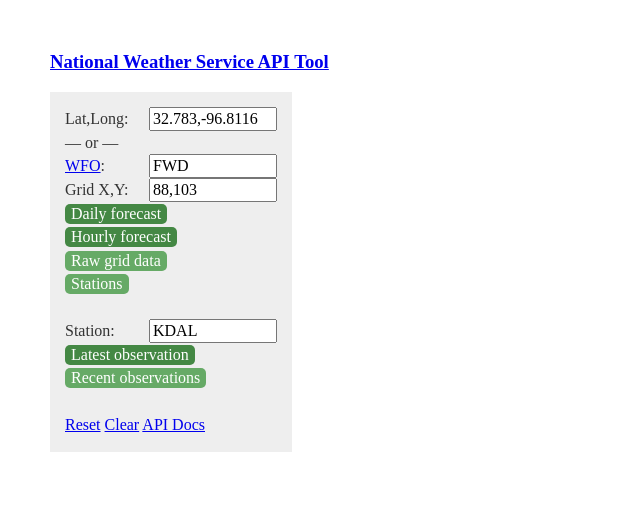
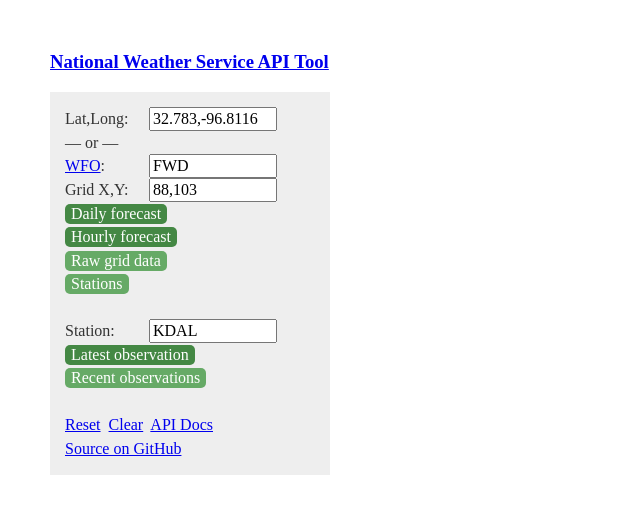
Before and after one commit to clockspot/nws-api-demo, a PHP site: page / in a window 1280 px wide. Shown: the top 514 px of the page, without its empty margins (0-640 px from the left). Run offline with PHP 8.4, Linux system fonts and the light colour scheme; some web fonts are replaced.

Commit message:
Add GitHub source link

```diff
--- a/docroot/index.php
+++ b/docroot/index.php
@@ -232,7 +232,7 @@ function callAPI($endpoint) {
       <li class='break'><label for='station'>Station:</label> <input type='text' id='station' name='station' value='<?php echo $_REQUEST['station']; ?>' /></li>
       <li><input type='submit' name='reqtype' value='Latest observation' /></li>
       <li><input type='submit' name='reqtype' value='Recent observations' class='ehh' /></li>
-      <li class='break'><a href='<?php echo parse_url($_SERVER["REQUEST_URI"], PHP_URL_PATH); ?>'>Reset</a> <a href='#' id='clearform'>Clear</a> <a href='https://www.weather.gov/documentation/services-web-api' target='_new'>API Docs</a></li>
+      <li class='break'><a href='<?php echo parse_url($_SERVER["REQUEST_URI"], PHP_URL_PATH); ?>'>Reset</a>&nbsp; <a href='#' id='clearform'>Clear</a>&nbsp; <a href='https://www.weather.gov/documentation/services-web-api' target='_new'>API&nbsp;Docs</a>&nbsp; <a href='https://github.com/clockspot/nws-api-demo' target='_new'>Source&nbsp;on&nbsp;GitHub</a></li>
     </ul>
   </form>
   <div id='results'><?php
```
